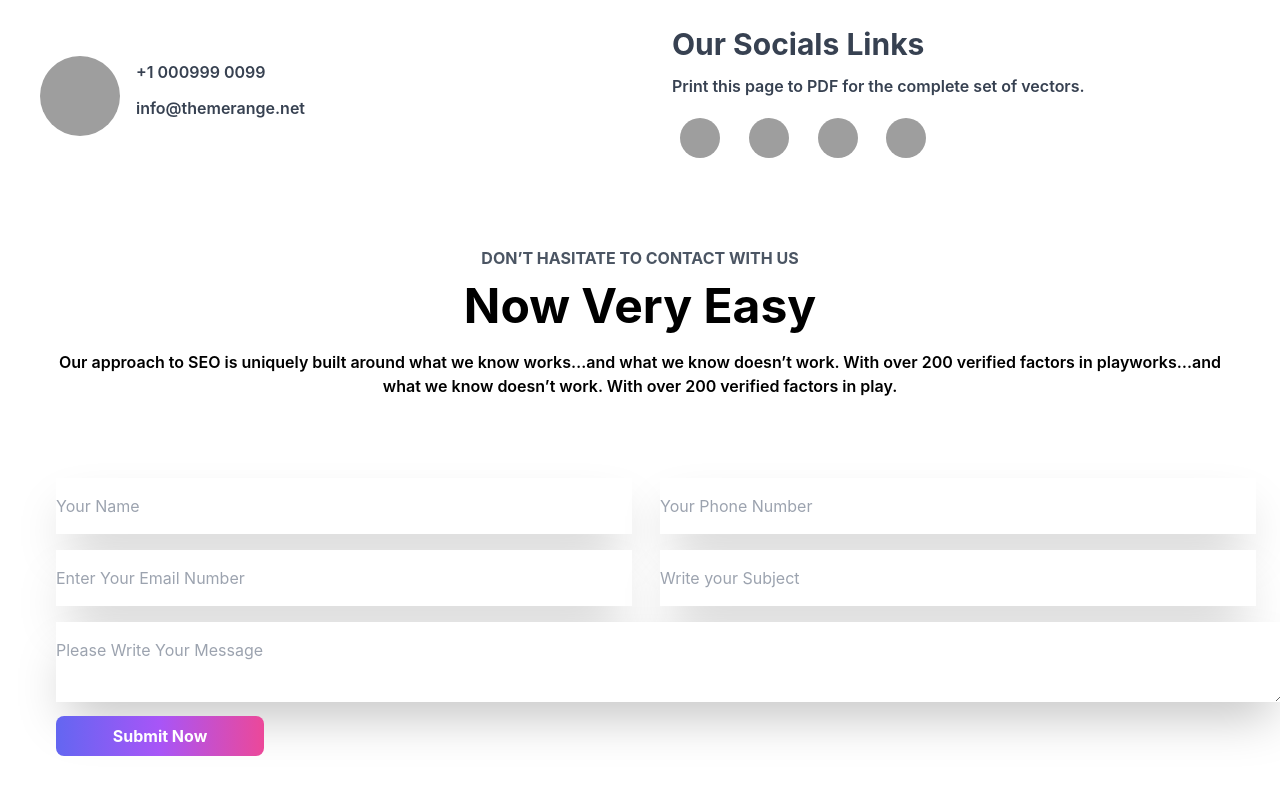
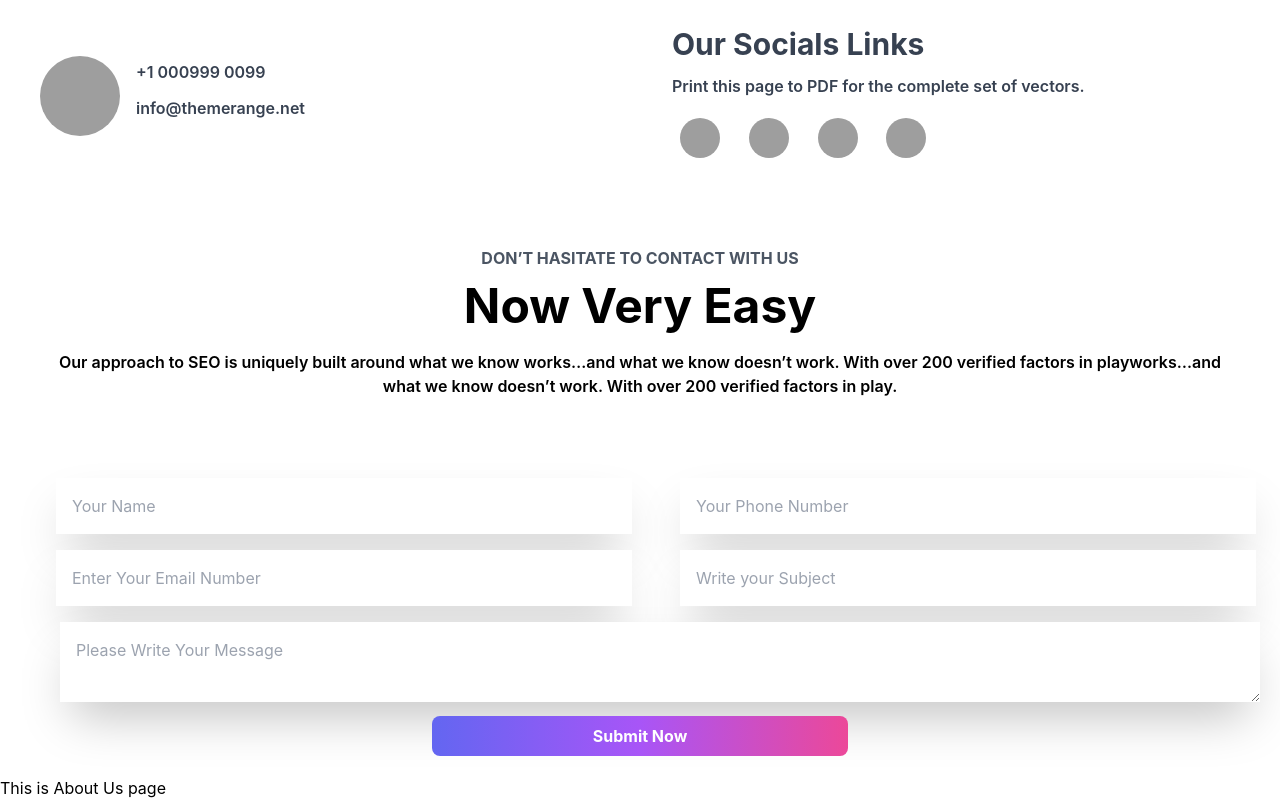
Before and after one commit to akhlakuzzalal/digital_village_front-end, a React (Create React App) app: page / in a window 1280 px wide. Shown: the part 690-1490 px from the top of the page. Before the commit the page ends 1466 px from the top, so only its background shows below. Built offline with nearby package versions, Linux system fonts and the light colour scheme; grey boxes are pictures that could not be loaded.

Commit message:
contact-us page final push

```diff
--- a/src/App.js
+++ b/src/App.js
@@ -1,5 +1,6 @@
 import './App.css';
 import AboutUs from './Components/About-Us/AboutUs';
+import About from './Components/About/About';
 import Banner from './Components/Banner/Banner';
 import ContactUs from './Components/Contact-Us/ContactUs';
 
@@ -10,6 +11,7 @@ function App() {
       <Banner /> */}
       {/* <AboutUs/> */}
       <ContactUs/>
+      <About/>
     </div>
   );
 }
--- /dev/null
+++ b/src/Components/About/About.js
@@ -0,0 +1,11 @@
+import React from 'react';
+
+const About = () => {
+    return (
+        <div>
+            <h1>This is About Us page</h1>
+        </div>
+    );
+};
+
+export default About;
--- a/src/Components/Contact-Us/ContactUs.js
+++ b/src/Components/Contact-Us/ContactUs.js
@@ -80,24 +80,24 @@ const ContactUs = () => {
             </div>
 
             <div class="mt-10 pt-10 container mx-auto px-4 pb-5" >
-                <form class=" grid grid-cols-1 md:grid-cols-2 lg:grid-cols-2" onSubmit={handleSubmit(onSubmit)}>
+                <form class="flex flex-col justify-center md:grid grid-cols-1 md:grid-cols-2 lg:grid-cols-2" onSubmit={handleSubmit(onSubmit)}>
                    <div class="mr-2 pl-10 ">
-                        <input class="w-full py-4 mb-4 shadow-2xl" {...register("name", { required: true, maxLength: 20 })} placeholder='Your Name' />
+                        <input class=" p-4 w-full  mb-4 shadow-2xl" {...register("name", { required: true, maxLength: 20 })} placeholder='Your Name' />
                    </div>
-                   <div class="mr-2 pl-5">
-                       <input class="w-full py-4 mb-4 shadow-2xl" type="number" {...register("number", { required: true, maxLength: 20 })} placeholder='Your Phone Number' />
+                   <div class="mr-2 pl-10">
+                       <input class="p-4 w-full  mb-4 shadow-2xl" type="number" {...register("number", { required: true, maxLength: 20 })} placeholder='Your Phone Number' />
                    </div>
                    <div class="mr-2 pl-10 ">
-                       <input class="w-full  py-4 mb-4 shadow-2xl"  type="email" {...register("email")} placeholder='Enter Your Email Number' />
+                       <input class="w-full  p-4 mb-4 shadow-2xl"  type="email" {...register("email")} placeholder='Enter Your Email Number' />
                     </div>
-                   <div class="mr-2 pl-5 ">
-                       <input class="w-full py-4 mb-4 shadow-2xl"  type="email" {...register("email")} placeholder='Write your Subject' />
+                   <div class="mr-2 pl-10 ">
+                       <input class="w-full p-4 mb-4 shadow-2xl"  type="email" {...register("email")} placeholder='Write your Subject' />
                     </div>
-                    <div class="ml-5 col-span-2 ">
-                         <textarea placeholder='Please Write Your Message' class=" w-full ml-5 py-4 mb-2 shadow-2xl" {...register("firstName", { required: true, maxLength: 20 })} />
+                    <div class=" col-span-2 mx-6 ">
+                         <textarea placeholder='Please Write Your Message' class=" w-full ml-5 p-4 mb-2 shadow-2xl" {...register("firstName", { required: true, maxLength: 20 })} />
                     </div>
 
-                    <input class="bg-gradient-to-r from-indigo-500 via-purple-500 to-pink-500 hover:from-pink-500 hover:to-yellow-500 btn ml-10 font-bold rounded-lg w-2/6 px-4 py-2 text-white" type="submit"value="Submit Now"/>
+                    <input class="bg-gradient-to-r from-indigo-500 via-purple-500 to-pink-500 hover:from-pink-500 hover:to-yellow-500 btn mx-auto col-span-2 font-bold rounded-lg  px-6 md:w-2/6   py-2 text-white" type="submit"value="Submit Now"/>
                 </form>
             </div>
         </div>
```
